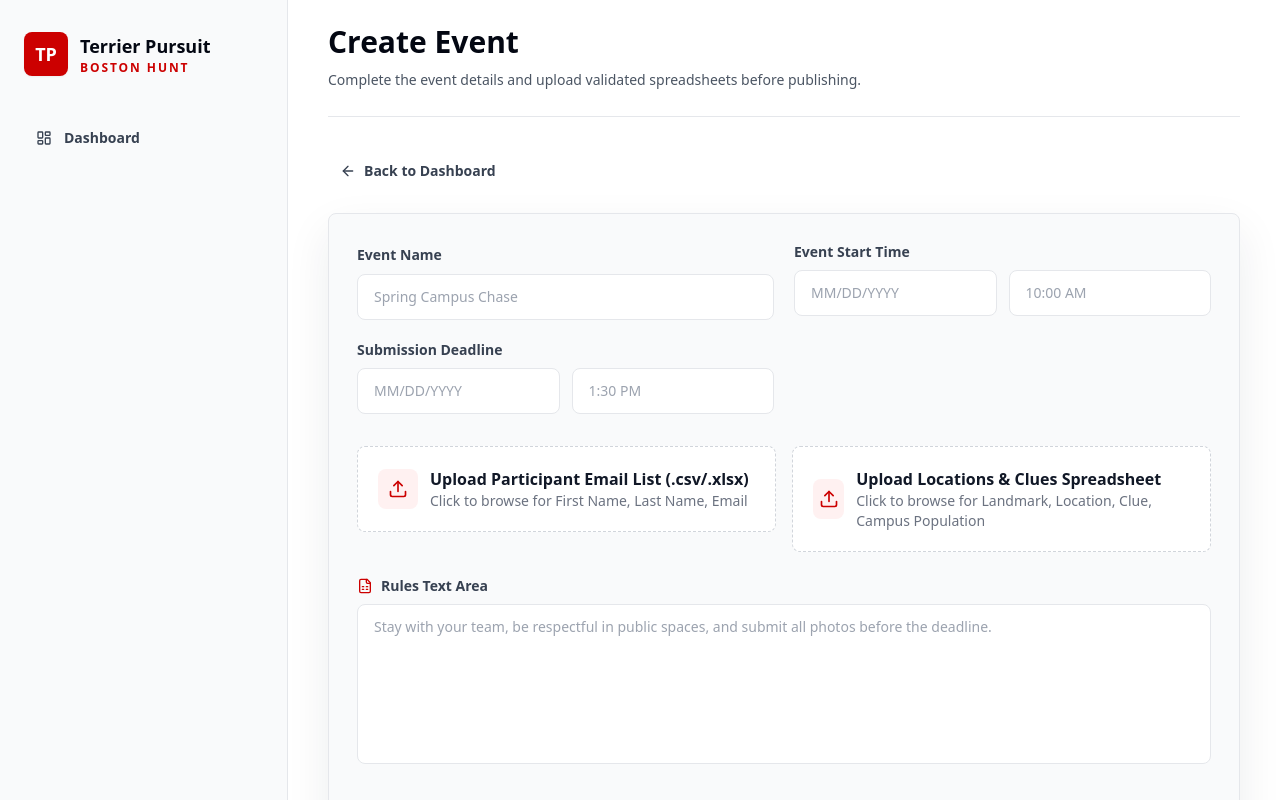
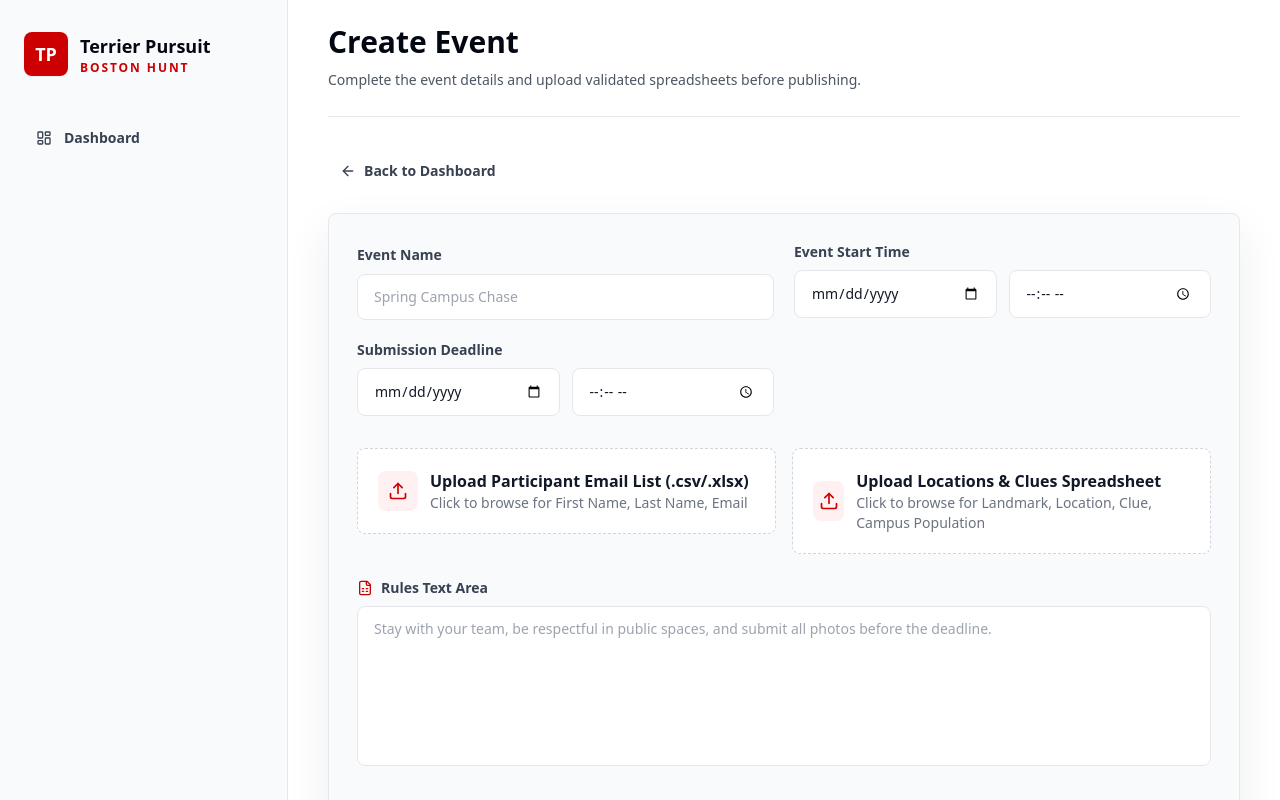
Before and after one commit to DannarZharkyn/terrier-pursuit-prototype, a Next.js app: page /organizer/create-event in a window 1280 px wide. Shown: the top 800 px of the page. Built offline with nearby package versions, Linux system fonts and the light colour scheme.

Commit message:
Add event date and time pickers

```diff
--- a/src/components/create-event-form.tsx
+++ b/src/components/create-event-form.tsx
@@ -65,13 +65,16 @@ export function CreateEventForm() {
           <div className="mt-2 grid gap-3 sm:grid-cols-2">
             <input
               className="field"
-              placeholder="MM/DD/YYYY"
+              type="date"
+              aria-label="Event start date"
               value={startDate}
               onChange={(event) => setStartDate(event.target.value)}
             />
             <input
               className="field"
-              placeholder="10:00 AM"
+              type="time"
+              step="300"
+              aria-label="Event start time"
               value={startTime}
               onChange={(event) => setStartTime(event.target.value)}
             />
@@ -82,13 +85,16 @@ export function CreateEventForm() {
           <div className="mt-2 grid gap-3 sm:grid-cols-2">
             <input
               className="field"
-              placeholder="MM/DD/YYYY"
+              type="date"
+              aria-label="Submission deadline date"
               value={submissionDate}
               onChange={(event) => setSubmissionDate(event.target.value)}
             />
             <input
               className="field"
-              placeholder="1:30 PM"
+              type="time"
+              step="300"
+              aria-label="Submission deadline time"
               value={submissionTime}
               onChange={(event) => setSubmissionTime(event.target.value)}
             />
@@ -126,7 +132,7 @@ export function CreateEventForm() {
               Review & Publish
             </button>
             <p className="max-w-2xl text-sm font-semibold leading-6 text-gray-500 sm:text-right">
-              Complete all event fields using MM/DD/YYYY and AM/PM time, then upload valid participant and locations files to continue.
+              Complete all event fields with the date and time pickers, then upload valid participant and locations files to continue.
             </p>
           </>
         )}
@@ -136,39 +142,32 @@ export function CreateEventForm() {
 }
 
 function toLocalIsoDateTime(dateText: string, timeText: string) {
-  const dateMatch = dateText.trim().match(/^(\d{1,2})\/(\d{1,2})\/(\d{4})$/);
-  const timeMatch = timeText
-    .trim()
-    .match(/^(\d{1,2}):(\d{2})\s*([AaPp][Mm])$/);
+  const dateMatch = dateText.trim().match(/^(\d{4})-(\d{2})-(\d{2})$/);
+  const timeMatch = timeText.trim().match(/^(\d{2}):(\d{2})$/);
 
   if (!dateMatch || !timeMatch) {
     return "";
   }
 
-  const month = Number(dateMatch[1]);
-  const day = Number(dateMatch[2]);
-  const year = Number(dateMatch[3]);
-  const hour12 = Number(timeMatch[1]);
+  const year = Number(dateMatch[1]);
+  const month = Number(dateMatch[2]);
+  const day = Number(dateMatch[3]);
+  const hour = Number(timeMatch[1]);
   const minute = Number(timeMatch[2]);
-  const period = timeMatch[3].toUpperCase();
 
   if (
     month < 1 ||
     month > 12 ||
     day < 1 ||
     day > 31 ||
-    hour12 < 1 ||
-    hour12 > 12 ||
-    minute > 59
+    hour < 0 ||
+    hour > 23 ||
+    minute > 59 ||
+    minute % 5 !== 0
   ) {
     return "";
   }
 
-  const hour = period === "PM" && hour12 !== 12
-    ? hour12 + 12
-    : period === "AM" && hour12 === 12
-      ? 0
-      : hour12;
   const date = new Date(year, month - 1, day, hour, minute);
 
   if (
```
